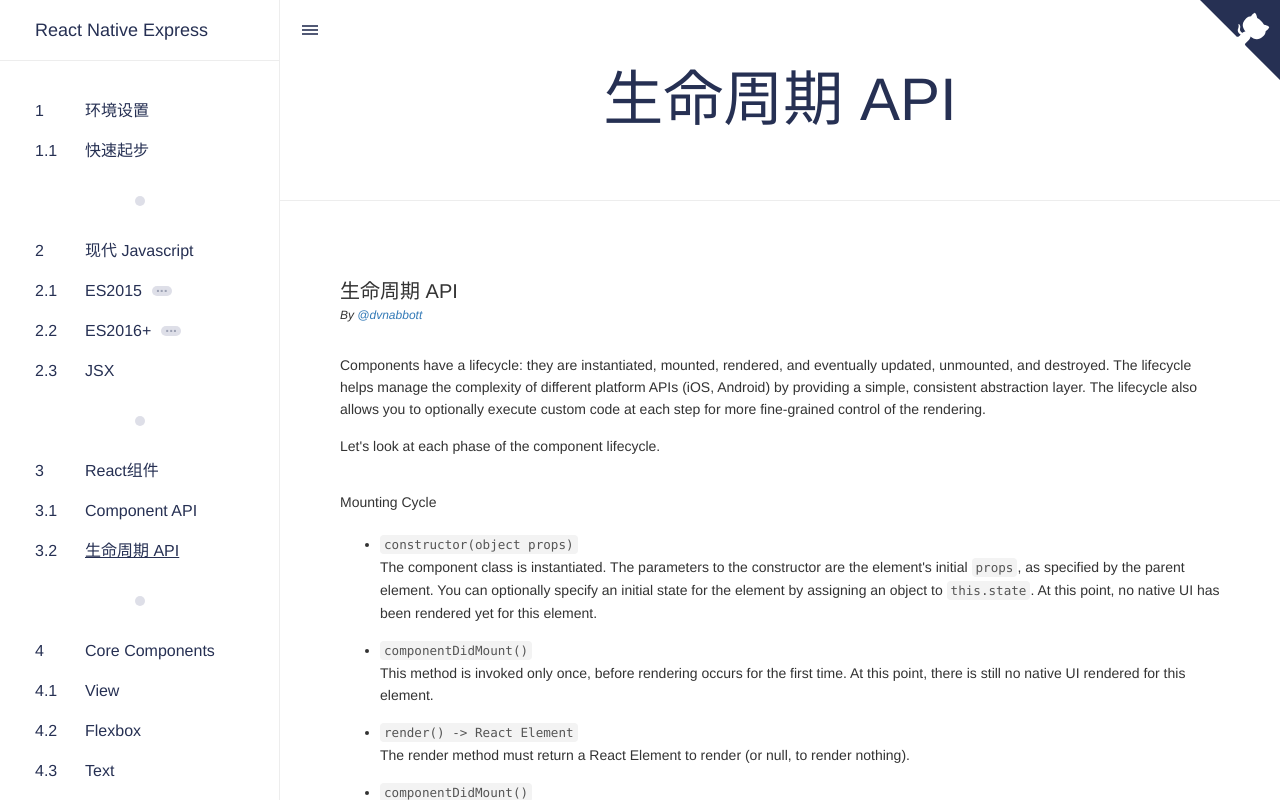
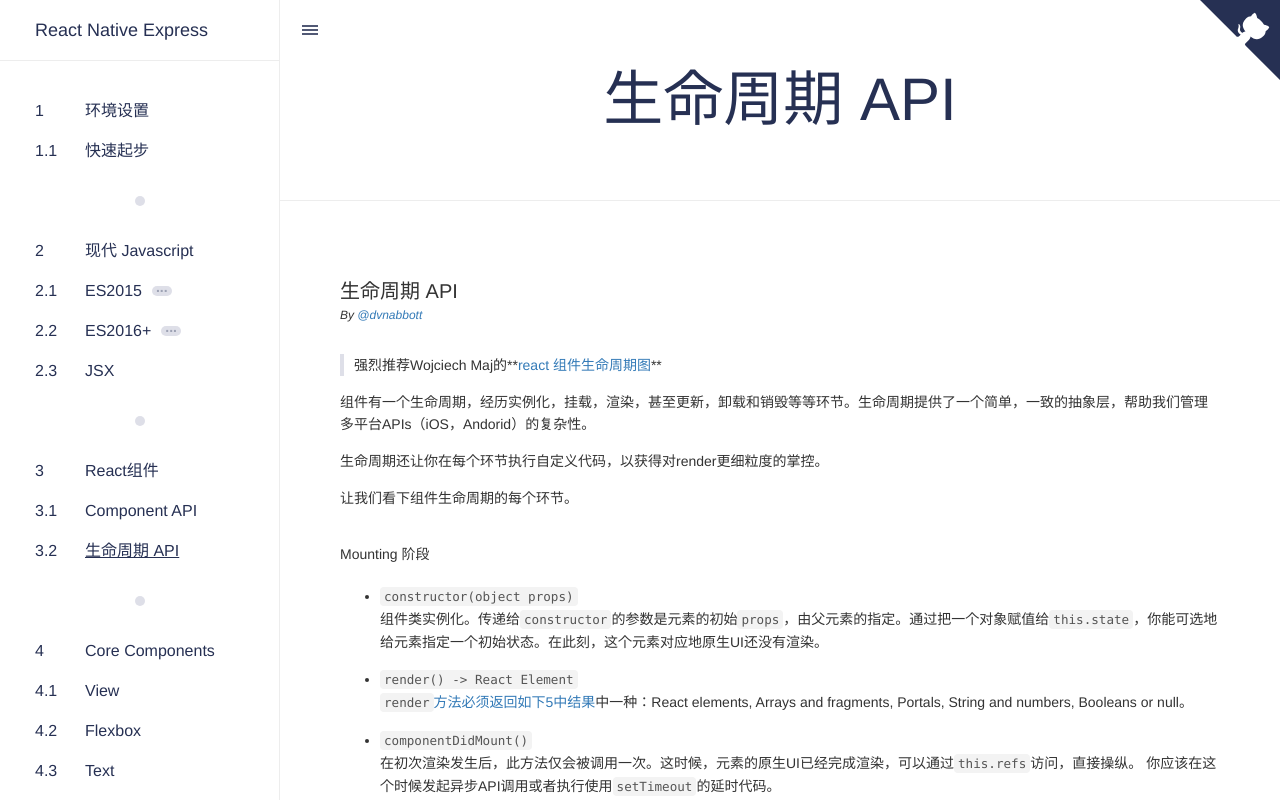
Before and after one commit to cnscorpions/react-native-express-cn, a Next.js app: page /lifecycle_api in a window 1280 px wide. Built offline with nearby package versions, Linux system fonts and the light colour scheme.

Commit message:
生命周期:white_check_mark:

```diff
--- a/src/pages/lifecycle_api.mdx
+++ b/src/pages/lifecycle_api.mdx
@@ -1,36 +1,36 @@
+> 强烈推荐Wojciech Maj的**[react 组件生命周期图](https://projects.wojtekmaj.pl/react-lifecycle-methods-diagram/)**
 
+组件有一个生命周期，经历实例化，挂载，渲染，甚至更新，卸载和销毁等等环节。生命周期提供了一个简单，一致的抽象层，帮助我们管理多平台APIs（iOS，Andorid）的复杂性。
 
-Components have a lifecycle: they are instantiated, mounted, rendered, and eventually updated, unmounted, and destroyed. The lifecycle helps manage the complexity of different platform APIs (iOS, Android) by providing a simple, consistent abstraction layer. The lifecycle also allows you to optionally execute custom code at each step for more fine-grained control of the rendering.
+生命周期还让你在每个环节执行自定义代码，以获得对render更细粒度的掌控。
 
-Let's look at each phase of the component lifecycle.
+让我们看下组件生命周期的每个环节。
 
-## Mounting Cycle
+## Mounting 阶段
 
 - `constructor(object props)`<br/>
-  The component class is instantiated. The parameters to the constructor are the element's initial `props`, as specified by the parent element. You can optionally specify an initial state for the element by assigning an object to `this.state`. At this point, no native UI has been rendered yet for this element.
+    组件类实例化。传递给`constructor`的参数是元素的初始`props`，由父元素的指定。通过把一个对象赋值给`this.state`，你能可选地给元素指定一个初始状态。在此刻，这个元素对应地原生UI还没有渲染。
+
+- `render() -> React Element`<br/>
+    [`render`方法必须返回如下5中结果](https://reactjs.org/docs/react-component.html#render)中一种：React elements, Arrays and fragments, Portals, String and numbers, Booleans or null。
 
 - `componentDidMount()`<br/>
-  This method is invoked only once, before rendering occurs for the first time. At this point, there is still no native UI rendered for this element.
+    在初次渲染发生后，此方法仅会被调用一次。这时候，元素的原生UI已经完成渲染，可以通过`this.refs`访问，直接操纵。
+    你应该在这个时候发起异步API调用或者执行使用`setTimeout`的延时代码。
+
+## Updating 阶段
+
+- `componentWillReceiveProps(object nextProps)`<br/>
+  [React新版本中已经把这个钩子函数更名为`UNSAFE_componentWillReceiveProps()`](https://reactjs.org/docs/react-component.html#static-getderivedstatefromprops)
+
+- `shouldComponentUpdate(object nextProps, object nextState) -> boolean`<br/>
+    基于`nextProps`, `nextState`，一个组件能决定是否re-render。这个方法的基类实现总是返回`true`，组件总会re-render。返回`false`会阻止`render`函数被调用。
+
+- `componentWillUpdate(object nextProps, object nextState)`<br/>
+  [React在新版本中把这个钩子函数更名为`UNSAFE_componentWillUpdate()`](https://reactjs.org/docs/react-component.html#unsafe_componentwillupdate)
 
 - `render() -> React Element`<br/>
-  The render method must return a React Element to render (or null, to render nothing).
-
-- `componentDidMount()`<br/>
-  This method is invoked only once, after rendering occurs for the first time. At this point, the native UI for this element has finished rendering, and may be accessed through `this.refs` for direct manipulation. If you need to make async API calls or execute delayed code with `setTimeout`, that should generally be done in this method.
-
-## Updating Cycle
-
-- `componentWillReceiveProps(object nextProps)`<br/>
-  The parent of this component has passed a new set of `props`. This component will re-render. You may optionally call `this.setState()` to update this component's internal state before the `render` method is called.
-
-- `shouldComponentUpdate(object nextProps, object nextState) -> boolean`<br/>
-  Based on the next values of `props` and `state`, a component may decide to re-render or not to re-render. The base class's implementation of this method always returns `true` (the component <i>should</i> re-render). For optimization, override this method and check if either `props` or `state` have been modified, e.g. run an equality test of each key/value in these objects. Returning `false` will prevent the `render` method from being called.
-
-- `componentWillUpdate(object nextProps, object nextState)`<br/>
-  This method is invoked, after the decision has been made to re-render. You may not call `this.setState()` here, since an update is already in progress.
-
-- `render() -> React Element`<br/>
-  This method is called, assuming `shouldComponentUpdate` returned `true`. The render method must return a React Element to render (or null, to render nothing).
+  当`shouldComponentUpdate`返回`true`的时候，`render`函数被调用。
 
 - `componentDidUpdate(object prevProps, object prevState)`<br/>
-  This method is invoked after re-rendering occurs. At this point, the native UI for this component has been updated to reflect the React Element returned from the `render()` method.
+    当re-render发生后，这个方法被调用。此时，这个组件的原生UI会被更新以反应`render()`函数的返回结果。
```
Also changed, not shown: 1 other file (tests, documents, lock files or other folders).
